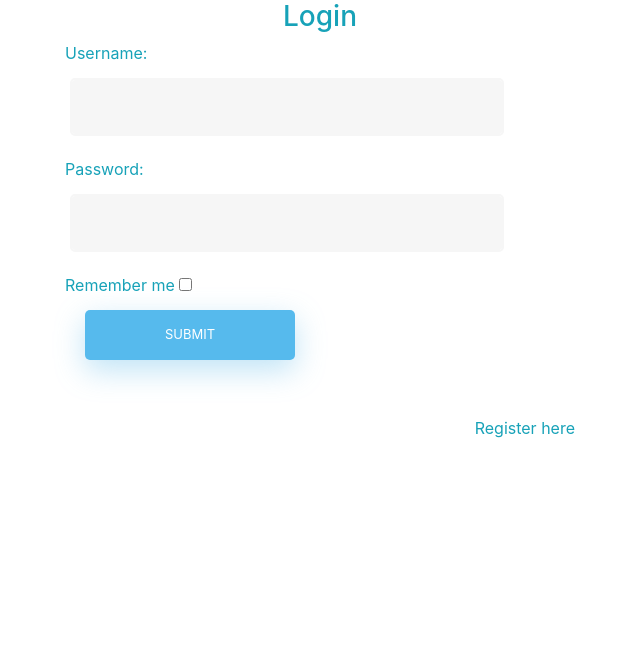
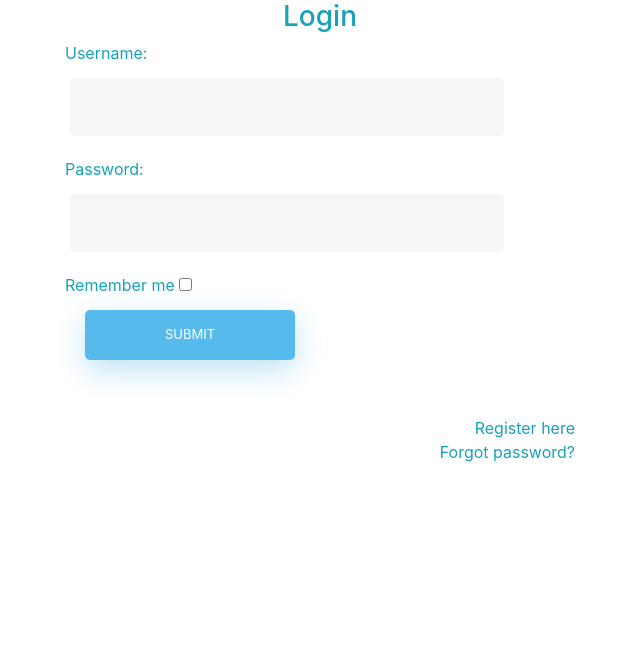
Before and after one commit to SuperAlina2020/Online_delivery, a Django app: page /login/ in a window 1280 px wide. Shown: the part 90-752 px from the top of the page, without its empty margins (320-960 px from the left). Run offline with Django 3.2, Linux system fonts and the light colour scheme; some libraries are stand-ins or nearby versions.

Commit message:
added one more link "Forgot password?"

```diff
--- a/online_shop/store/templates/store/login.html
+++ b/online_shop/store/templates/store/login.html
@@ -33,7 +33,10 @@
                                 <input type="submit" name="submit" class="btn btn-info btn-md" value="submit">
                             </div>
                             <div id="register-link" class="text-right">
-                                <a href="#" class="text-info">Register here</a>
+                                <a href="{% url 'register' %}" class="text-info">Register here</a>
+                            </div>
+                             <div id="register-link" class="text-right">
+                                <a href="{% url 'password_reset' %}" class="text-info">Forgot password?</a>
                             </div>
                         </form>
                     </div>
```
